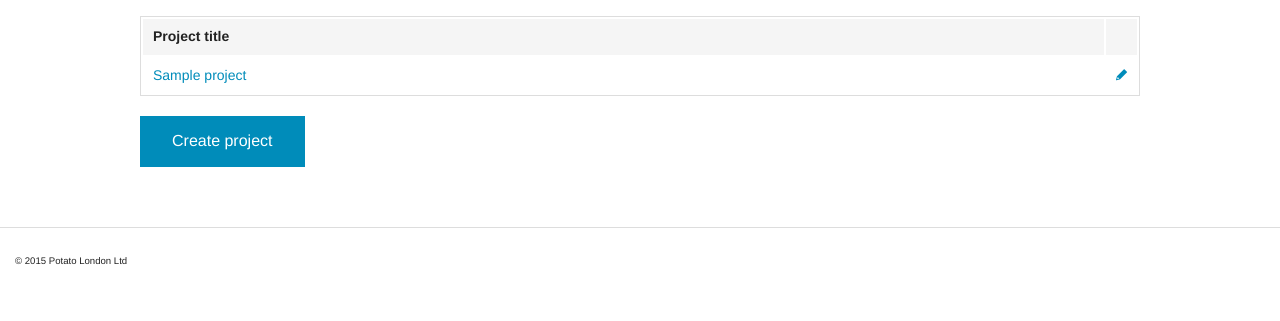
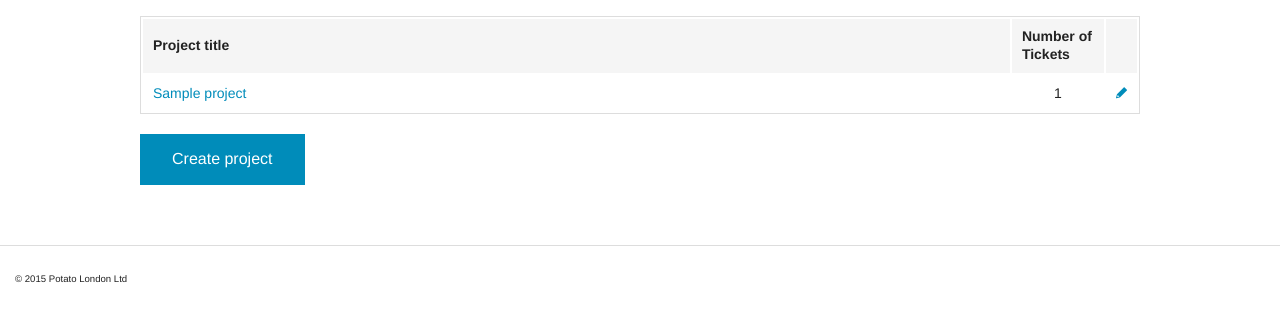
Before and after one commit to murat-erdogan/potato-back-end, a Django app: template tracker/templates/site/project_list.html in a window 1280 px wide. Shown: the part 45-366 px from the top of the page. Run offline with Django 3.2, Linux system fonts and the light colour scheme; the template is opened without the code that fills it: most values are stand-ins (such as "Sample title", 1, 10 or a date in 2020).

Commit message:
Added ticket count of project
On the project list page, add a new column showing the count of how many
tickets there are in each project.

```diff
--- a/tracker/templates/site/project_list.html
+++ b/tracker/templates/site/project_list.html
@@ -7,6 +7,7 @@
 			<thead>
 				<tr>
 					<th width="1200">Project title</th>
+					<th width="100">Number of Tickets</th>
 					<th></th>
 				</tr>
 			</thead>
@@ -14,6 +15,7 @@
 				{% for project in object_list %}
 				<tr>
 					<td><a href="{% url "project-detail" project_id=project.pk %}">{{ project.title }}</a></td>
+					<td style="text-align: center">{{ project.tickets.count }}</td>
 					<td>
 						<a href="{% url "project-update" project_id=project.pk %}">
 							<i class="fi-pencil"></i>
```
